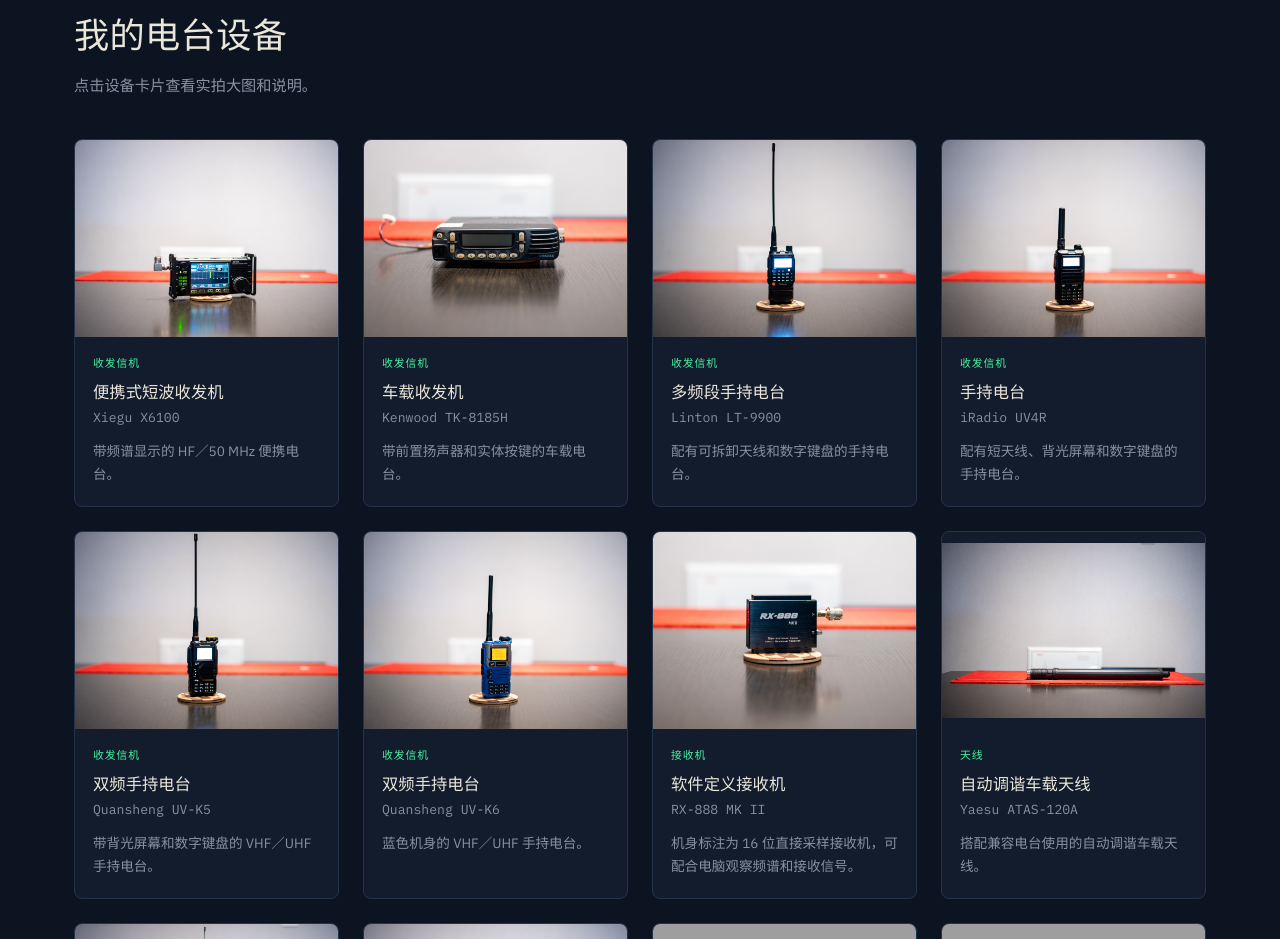
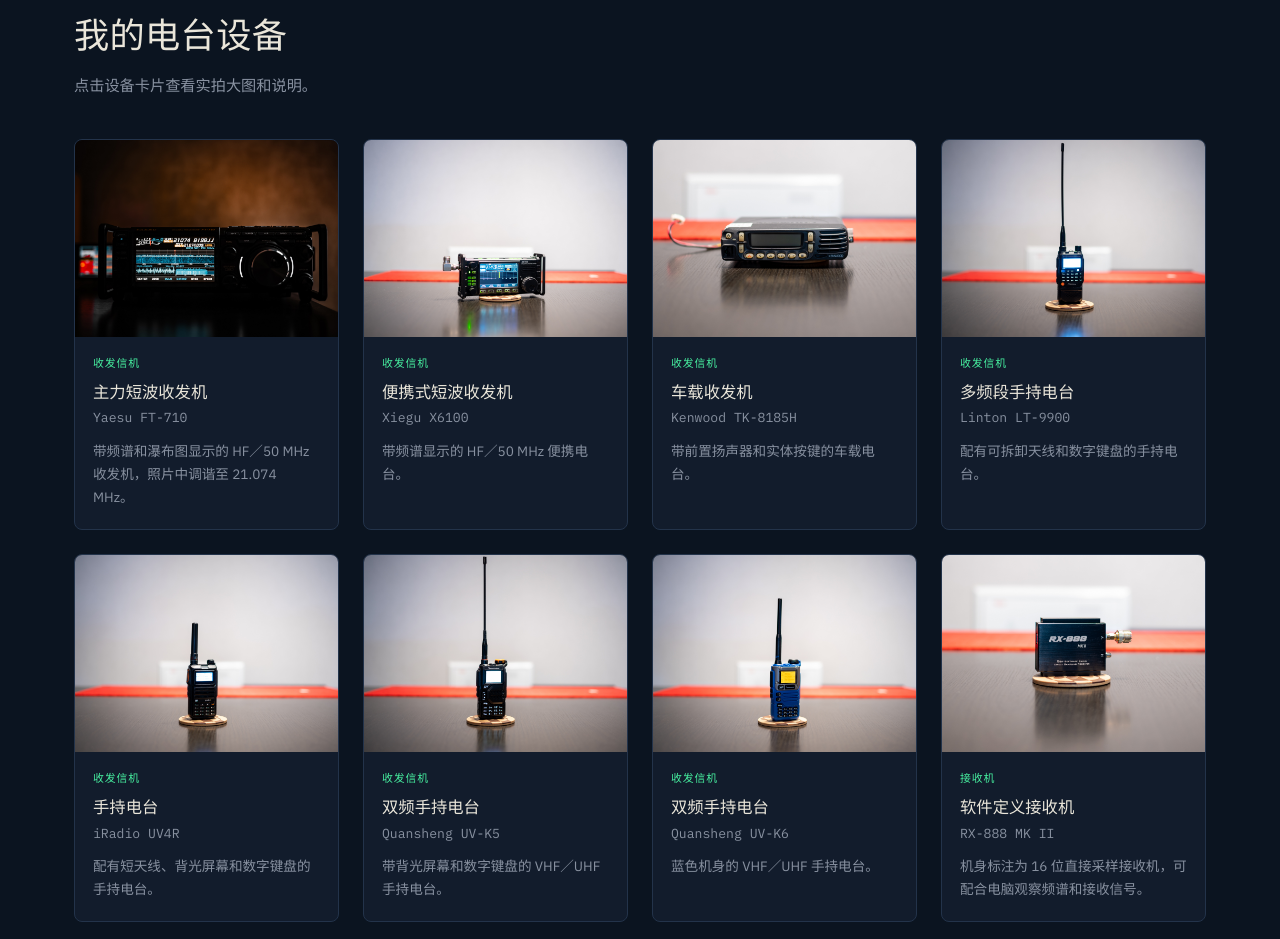
Before and after one commit to BI9BJJ/bi9bjj.github.io, a plain HTML site: page index.html in a window 1280 px wide. Shown: the part 1707-2646 px from the top of the page. Drawn offline with nearby package versions, Linux system fonts and the light colour scheme; grey boxes are pictures that could not be loaded.

Commit message:
Feature the Yaesu FT-710 first

```diff
--- a/index.html
+++ b/index.html
@@ -643,6 +643,7 @@ document.querySelectorAll('.reveal').forEach(el=>revealObserver.observe(el));
 // 例如： {cat:'rig', icon:'rig', img:'ic7300.jpg', name:'主力 HF 收发机', ...}
 // 没有 img 字段的，会继续自动显示占位图标，不影响其他设备。
 const EQUIPMENT = [
+  {"cat":"rig","img":"images/equipment/ft-710.jpg","name":"主力短波收发机","model":"Yaesu FT-710","note":"带频谱和瀑布图显示的 HF／50 MHz 收发机，照片中调谐至 21.074 MHz。"},
   {"cat":"rig","img":"images/equipment/x6100.jpg","name":"便携式短波收发机","model":"Xiegu X6100","note":"带频谱显示的 HF／50 MHz 便携电台。"},
   {"cat":"rig","img":"images/equipment/tk-8185h.jpg","name":"车载收发机","model":"Kenwood TK-8185H","note":"带前置扬声器和实体按键的车载电台。"},
   {"cat":"rig","img":"images/equipment/lt-9900.jpg","name":"多频段手持电台","model":"Linton LT-9900","note":"配有可拆卸天线和数字键盘的手持电台。"},
```
Also changed, not shown: images/equipment/ft-710.jpg (added).
